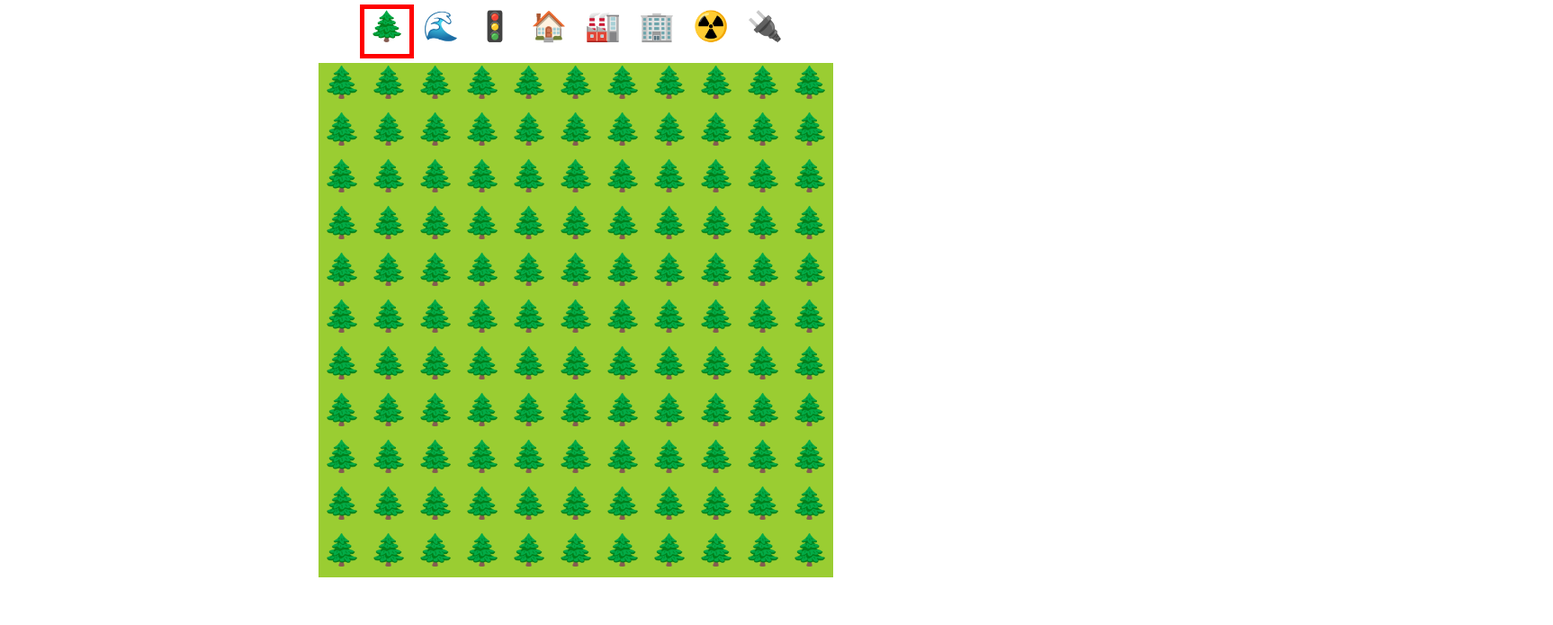
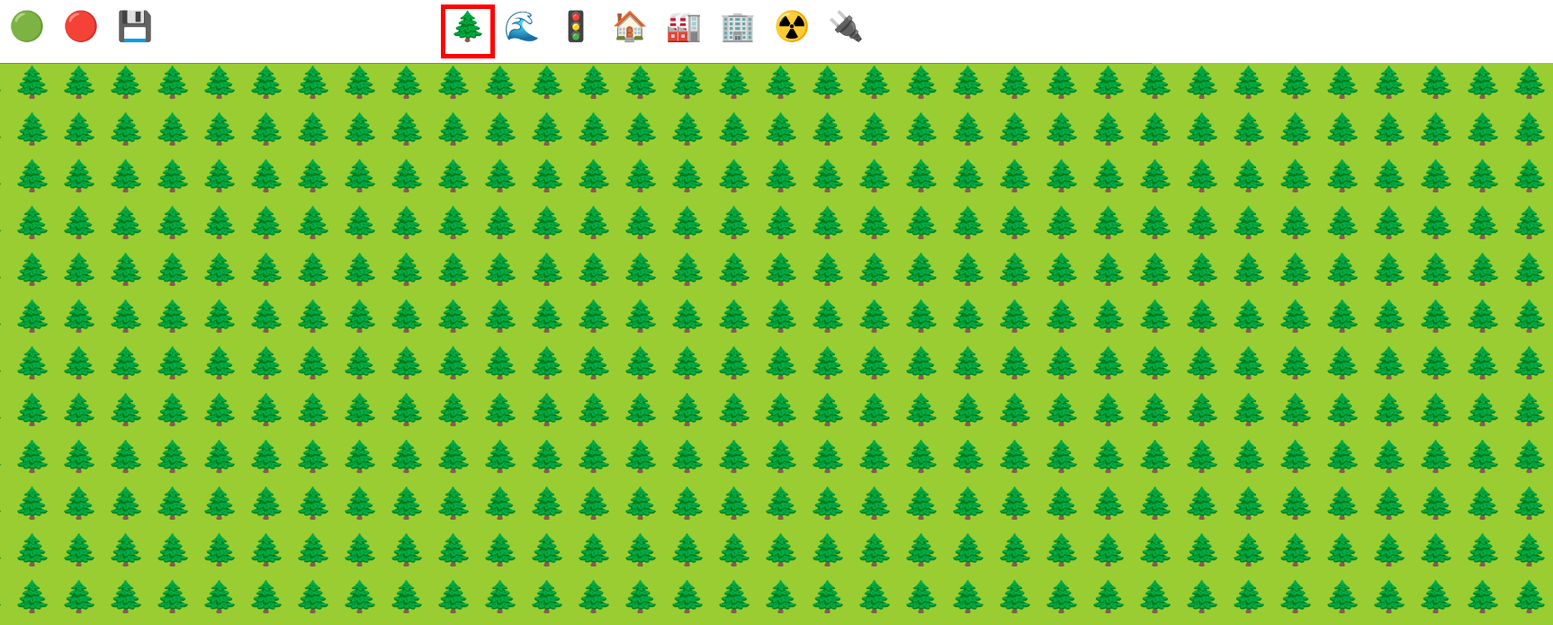
Before and after one commit to grantsru/simcity-js, a React (Vite) app: page / in a window 1280 px wide. Shown: the top 695 px of the page at 90% size, 1726 px wide, since content can reach past the window. Built offline with nearby package versions, Linux system fonts and the light colour scheme.

Commit message:
Toolbar layout, placeholder for Game actions

```diff
--- a/src/components/Grid.tsx
+++ b/src/components/Grid.tsx
@@ -9,12 +9,13 @@ interface GridProps {
 }
 
 const StyledGrid = styled.div`
+  padding: 70px 0 0 40px;
   background: white;
 `;
 
 const StyledRow = styled.div`
   display: flex;
-  flex-flow: row wrap;
+  flex-flow: row;
   justify-content: center;
 `;
 
--- a/src/containers/Board.tsx
+++ b/src/containers/Board.tsx
@@ -5,17 +5,13 @@ import { Context } from "../store";
 import Grid from "../components/Grid";
 import Toolbar from "./Toolbar";
 
-const StyledBoard = styled.div`
-  padding: 5px;
-`;
-
 export default function Board() {
   const [state] = useContext(Context);
 
   return (
-    <StyledBoard>
+    <>
       <Toolbar />
       <Grid gridMap={state.boardMap} />
-    </StyledBoard>
+    </>
   )
 }
--- a/src/containers/Toolbar.tsx
+++ b/src/containers/Toolbar.tsx
@@ -4,11 +4,36 @@ import {Context, SELECT_TOOL} from "../store";
 
 import { tileTypes } from "../models/Tile";
 
+const actionTypes = [
+    {
+        action: 'play',
+        icon: '🟢',
+    },
+    {
+        action: 'pause',
+        icon: '🔴',
+    },
+    {
+        action: 'save',
+        icon: '💾',
+    }
+]
+
 const StyledToolbar = styled.div`
+  position: fixed;
+  background: white;
   display: flex;
   flex-flow: row wrap;
-  justify-content: center;
+  justify-content: space-between;
+  padding: 5px 0;
   margin-bottom: 5px;
+  border-bottom: 1px solid grey;
+  width: 100vw;
+  z-index: 10;
+`;
+
+const StyledToolSection = styled.div`
+  display: flex;
 `;
 
 const StyledToolTile = styled.div`
@@ -31,6 +56,17 @@ export default function Toolbar() {
 
     return (
         <StyledToolbar>
+            <StyledToolSection>
+                {
+                    actionTypes.map((action) =>
+                        <StyledToolTile
+                        >
+                            {action.icon}
+                        </StyledToolTile>
+                    )
+                }
+            </StyledToolSection>
+            <StyledToolSection>
                 {
                     tileTypes.map((tool, i) =>
                         <StyledToolTile
@@ -42,6 +78,9 @@ export default function Toolbar() {
                         </StyledToolTile>
                     )
                 }
+            </StyledToolSection>
+            <StyledToolSection>
+            </StyledToolSection>
         </StyledToolbar>
     );
 };
--- a/src/models/Tile.ts
+++ b/src/models/Tile.ts
@@ -50,9 +50,9 @@ export default class Tile {
     }
 
     isBuilding() {
-        return this.type.value !== 'grass'
-            && this.type.value !== 'water'
-            && this.type.value !== 'reactor';
+        return this.type.value === 'residential'
+            || this.type.value === 'industrial'
+            || this.type.value === 'commercial';
     }
 
     setTileType(value: string) {
--- a/src/store/index.tsx
+++ b/src/store/index.tsx
@@ -1,8 +1,11 @@
 import { createContext } from 'react';
 import Tile, { tileTypes } from "../models/Tile";
 
-const grassMap: Tile[][] = [...Array(11)]
-    .map((_, x) => [...Array(11)]
+const mapHeight = 41;
+const mapWidth = 41;
+
+const grassMap: Tile[][] = [...Array(mapHeight)]
+    .map((_, x) => [...Array(mapWidth)]
         .map((_, y) => new Tile(tileTypes[0], x, y)));
 
 export const initialState = {
```
Lines whose indentation alone changed are shown as unchanged.
